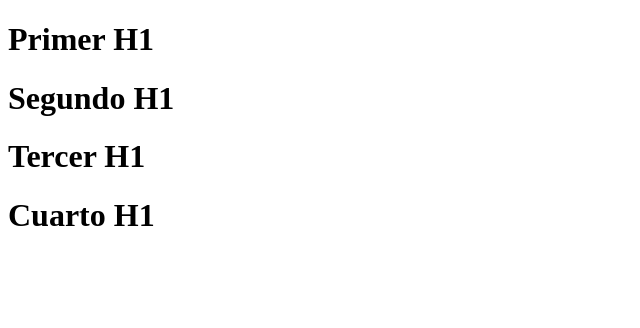
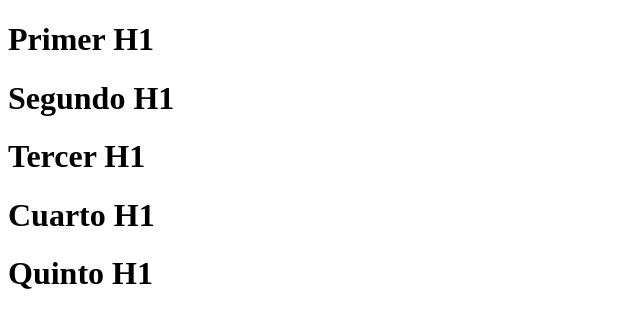
Before and after one commit to eljuanca18/clase_bp, a plain HTML site: page index.html in a window 1280 px wide. Shown: the whole page, without its empty margins (0-640 px from the left). Drawn offline with Linux system fonts and the light colour scheme.

Commit message:
Quinto H1

```diff
--- a/index.html
+++ b/index.html
@@ -10,5 +10,6 @@
     <H1>Segundo H1</H1>
     <H1>Tercer H1</H1>
     <H1>Cuarto H1</H1>
+    <H1>Quinto H1</H1>
 </body>
 </html>
```
